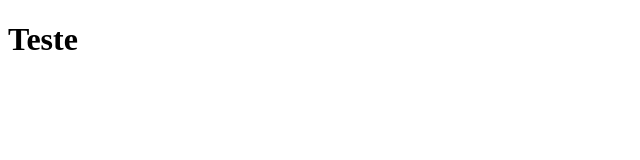
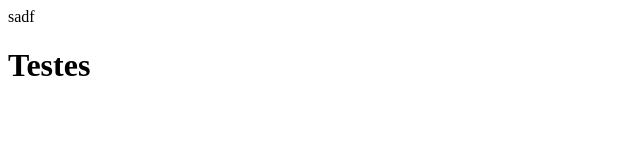
Before and after one commit to gastaofilho/git_aula_kenzie, a plain HTML site: page index.html in a window 1280 px wide. Shown: the whole page, without its empty margins (0-640 px from the left). Drawn offline with Linux system fonts and the light colour scheme.

Commit message:
erros de teste

```diff
--- a/index.html
+++ b/index.html
@@ -6,7 +6,7 @@
     <meta name="viewport" content="width=device-width, initial-scale=1.0">
     <title>Projeto Git</title>
 </head>
-<body>
-    <h1>Teste</h1>
+<body>sadf
+    <h1>Testes</h1>
 </body>
 </html>
```
